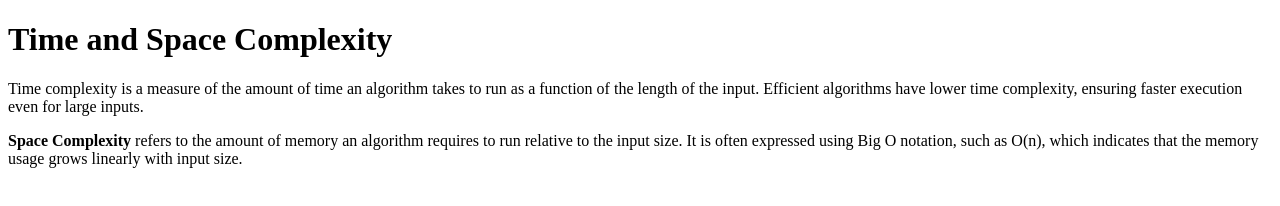
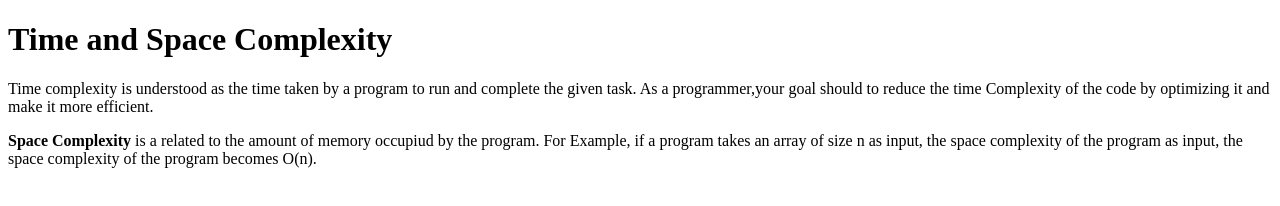
Before and after one commit to acciojob/time-and-space-complexity-SaurabhSatre, a website: page main.html in a window 1280 px wide. Drawn offline with Linux system fonts and the light colour scheme.

Commit message:
created a submission

```diff
--- a/main.html
+++ b/main.html
@@ -8,8 +8,8 @@
 
 <body>
 	<h1>Time and Space Complexity</h1>
-    <p>Time complexity is a measure of the amount of time an algorithm takes to run as a function of the length of the input. Efficient algorithms have lower time complexity, ensuring faster execution even for large inputs.</p>
-    <p><b>Space Complexity</b> refers to the amount of memory an algorithm requires to run relative to the input size. It is often expressed using Big O notation, such as O(n), which indicates that the memory usage grows linearly with input size.</p>
+    <p>Time complexity is understood as the time taken by a program to run and complete the given task. As a programmer,your goal should to reduce the time Complexity of the code by optimizing it and make it more efficient.</p>
+    <p><b>Space Complexity</b> is a related to the amount of memory occupiud by the program. For Example, if a program takes an array of size n as input, the space complexity of the program as input, the space complexity of the program becomes O(n).</p>
 	<!-- the entire body must be written by student -->
     <script type="text/javascript" src="./script.js">
 </script>
```
